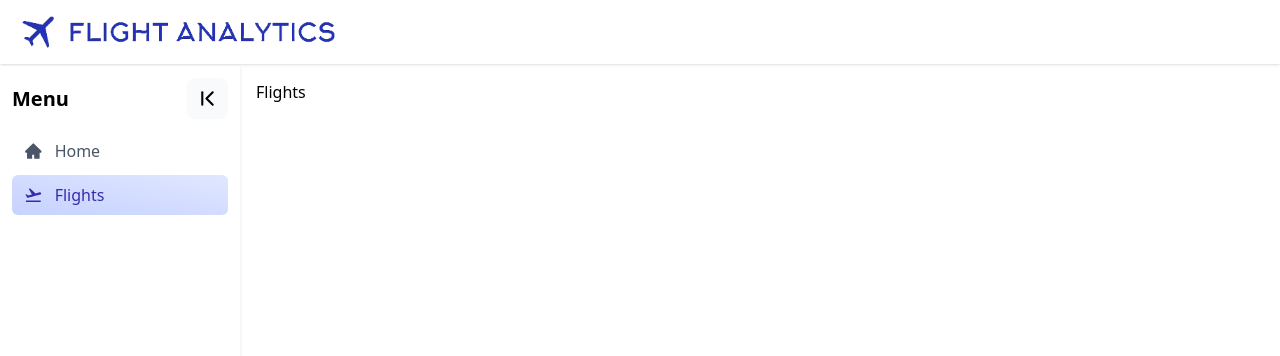
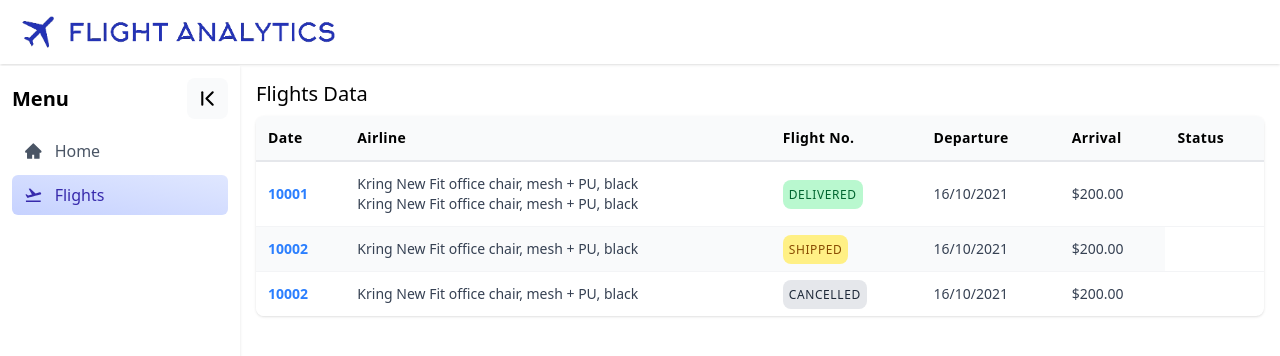
Before and after one commit to Anish25012418/aviation-analytics, a React (Vite) app: page /flights in a window 1280 px wide. Shown: the top 356 px of the page. Built offline with nearby package versions, Linux system fonts and the light colour scheme.

Commit message:
feat: flight data table layout.

```diff
--- a/src/pages/FlightsPage.tsx
+++ b/src/pages/FlightsPage.tsx
@@ -1,8 +1,65 @@
 const FlightsPage = () => {
   return (
-      <div>
-        Flights
+    <div>
+      <h1 className="text-xl mb-2">Flights Data</h1>
+      <div className="overflow-auto rounded-lg shadow block">
+        <table className="w-full">
+          <thead className="bg-gray-50 border-b-2 border-gray-200">
+          <tr>
+            <th className="p-3 text-sm font-semibold tracking-wide text-left">Date</th>
+            <th className="p-3 text-sm font-semibold tracking-wide text-left">Airline</th>
+            <th className="p-3 text-sm font-semibold tracking-wide text-left">Flight No.</th>
+            <th className="p-3 text-sm font-semibold tracking-wide text-left">Departure</th>
+            <th className="p-3 text-sm font-semibold tracking-wide text-left">Arrival</th>
+            <th className="p-3 text-sm font-semibold tracking-wide text-left">Status</th>
+          </tr>
+          </thead>
+          <tbody className="divide-y divide-gray-100">
+          <tr className="bg-white">
+            <td className="p-3 text-sm text-gray-700 whitespace-nowrap">
+              <a href="#" className="font-bold text-blue-500 hover:underline">10001</a>
+            </td>
+            <td className="p-3 text-sm text-gray-700 whitespace-nowrap">
+              Kring New Fit office chair, mesh + PU, black <br/>
+              Kring New Fit office chair, mesh + PU, black
+            </td>
+            <td className="p-3 text-sm text-gray-700 whitespace-nowrap">
+          <span
+            className="p-1.5 text-xs font-medium uppercase tracking-wider text-green-800 bg-green-200 rounded-lg bg-opacity-50">Delivered</span>
+            </td>
+            <td className="p-3 text-sm text-gray-700 whitespace-nowrap">16/10/2021</td>
+            <td className="p-3 text-sm text-gray-700 whitespace-nowrap">$200.00</td>
+          </tr>
+          <tr className="bg-gray-50">
+            <td className="p-3 text-sm text-gray-700 whitespace-nowrap">
+              <a href="#" className="font-bold text-blue-500 hover:underline">10002</a>
+            </td>
+            <td className="p-3 text-sm text-gray-700 whitespace-nowrap">Kring New Fit office chair, mesh + PU, black
+            </td>
+            <td className="p-3 text-sm text-gray-700 whitespace-nowrap">
+          <span
+            className="p-1.5 text-xs font-medium uppercase tracking-wider text-yellow-800 bg-yellow-200 rounded-lg bg-opacity-50">Shipped</span>
+            </td>
+            <td className="p-3 text-sm text-gray-700 whitespace-nowrap">16/10/2021</td>
+            <td className="p-3 text-sm text-gray-700 whitespace-nowrap">$200.00</td>
+          </tr>
+          <tr className="bg-white">
+            <td className="p-3 text-sm text-gray-700 whitespace-nowrap">
+              <a href="#" className="font-bold text-blue-500 hover:underline">10002</a>
+            </td>
+            <td className="p-3 text-sm text-gray-700 whitespace-nowrap">Kring New Fit office chair, mesh + PU, black
+            </td>
+            <td className="p-3 text-sm text-gray-700 whitespace-nowrap">
+          <span
+            className="p-1.5 text-xs font-medium uppercase tracking-wider text-gray-800 bg-gray-200 rounded-lg bg-opacity-50">Cancelled</span>
+            </td>
+            <td className="p-3 text-sm text-gray-700 whitespace-nowrap">16/10/2021</td>
+            <td className="p-3 text-sm text-gray-700 whitespace-nowrap">$200.00</td>
+          </tr>
+          </tbody>
+        </table>
       </div>
+    </div>
   );
 };
 
```
